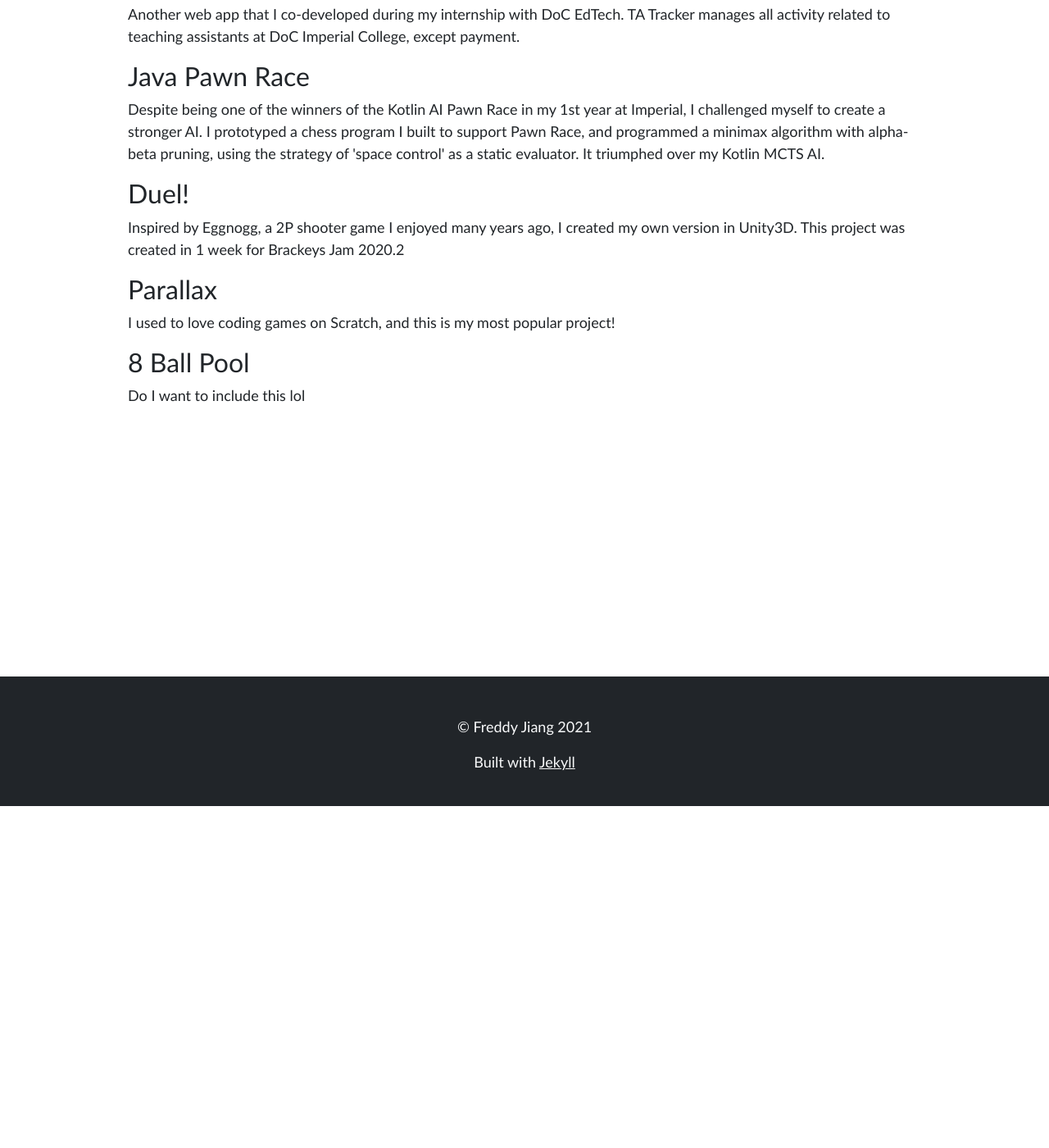
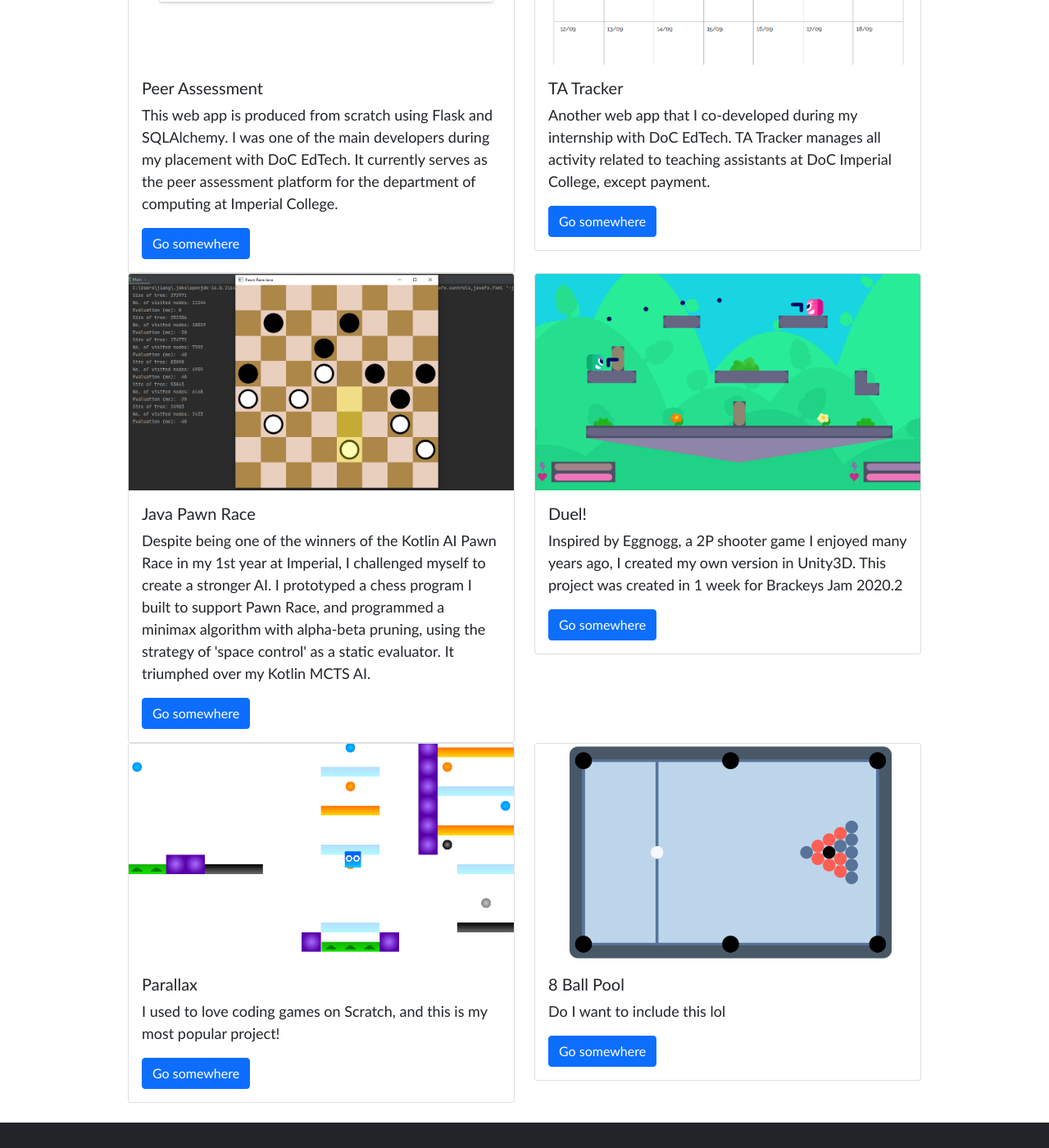
Before and after one commit to j-freddy/old-site, a Jekyll site: the page built from projects/index.html, in a window 1280 px wide and 1400 px high, scrolled down 417 px. Shown: the whole window at 82% size. Built offline with Jekyll 4.4.1, drawn with Linux system fonts in a browser that asks for light colours.

Commit message:
Initial project template design with images

```diff
--- a/projects/index.html
+++ b/projects/index.html
@@ -6,24 +6,40 @@ projects:
     description: "This web app is produced from scratch using Flask and SQLAlchemy. I was one of the main
     developers during my placement with DoC EdTech. It currently serves as the peer assessment platform for the
     department of computing at Imperial College."
+    img: "../assets/images/pa-preview.png"
   - title: TA Tracker
     description: "Another web app that I co-developed during my internship with DoC EdTech. TA Tracker manages all
     activity related to teaching assistants at DoC Imperial College, except payment."
+    img: "../assets/images/ta-preview.png"
   - title: Java Pawn Race
     description: "Despite being one of the winners of the Kotlin AI Pawn Race in my 1st year at Imperial, I challenged
     myself to create a stronger AI. I prototyped a chess program I built to support Pawn Race, and programmed a minimax
     algorithm with alpha-beta pruning, using the strategy of 'space control' as a static evaluator. It triumphed over my
     Kotlin MCTS AI."
+    img: "../assets/images/pawn-race-preview.png"
   - title: Duel!
     description: "Inspired by Eggnogg, a 2P shooter game I enjoyed many years ago, I created my own version in Unity3D.
     This project was created in 1 week for Brackeys Jam 2020.2"
+    img: "../assets/images/duel-preview.png"
   - title: Parallax
     description: "I used to love coding games on Scratch, and this is my most popular project!"
+    img: "../assets/images/parallax-preview.png"
   - title: 8 Ball Pool
     description: "Do I want to include this lol"
+    img: "../assets/images/pool-preview.png"
 ---
 
-{% for project in page.projects %}
-<h2>{{ project.title }}</h2>
-<p>{{ project.description }}</p>
-{% endfor %}
+<div class="row">
+    {% for project in page.projects %}
+    <div class="col-lg-6">
+        <div class="card">
+            <img src="{{ project.img }}" class="card-img-top" alt="...">
+            <div class="card-body">
+                <h5 class="card-title">{{ project.title }}</h5>
+                <p class="card-text">{{ project.description }}</p>
+                <a href="#" class="btn btn-primary">Go somewhere</a>
+            </div>
+        </div>
+    </div>
+    {% endfor %}
+</div>
```
Also changed, not shown: assets/images/duel-preview.png (added), assets/images/pa-preview.png (added), assets/images/parallax-preview.png (added), assets/images/pawn-race-preview.png (added), assets/images/pool-preview.png (added), assets/images/ta-preview.png (added).
